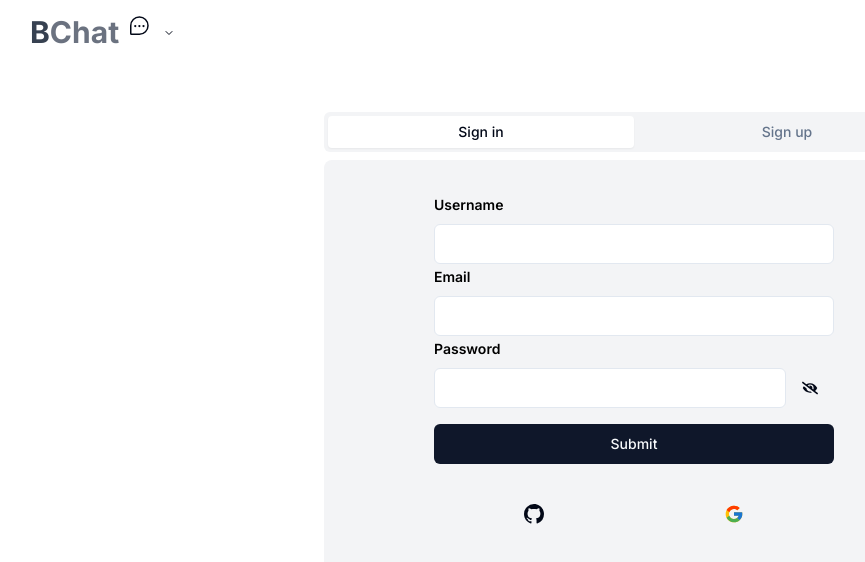
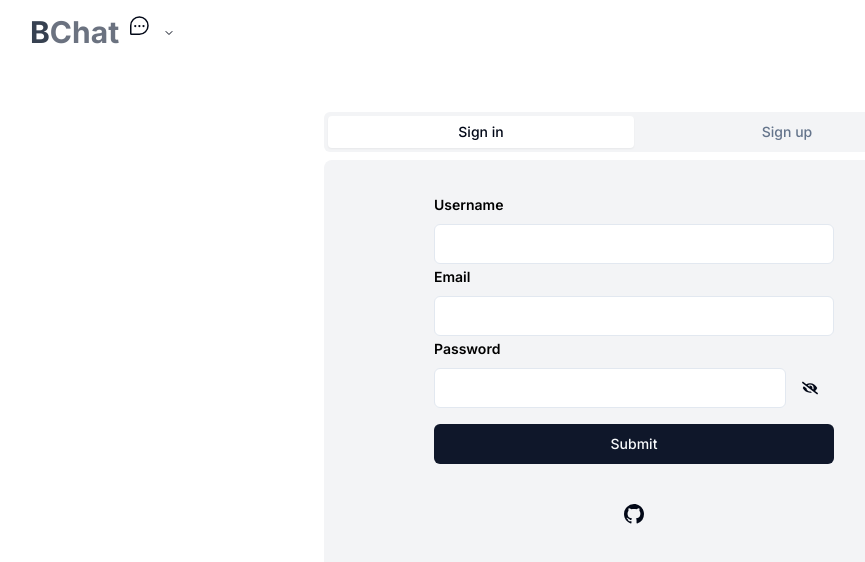
Before and after one commit to SubhPB/Bchat, a Next.js app: page /auth in a window 1280 px wide. Shown: the top 562 px of the page, without its empty margins (6-871 px from the left). Built offline with nearby package versions, Linux system fonts and the light colour scheme; no server answers.

Commit message:
temporaly commented down the Google OAuth option in forms. Will undo this when we have the access+secret key for google

```diff
--- a/src/app/auth/_components/OAuth.tsx
+++ b/src/app/auth/_components/OAuth.tsx
@@ -16,13 +16,13 @@ function OAuth() {
   };
 
   return (
-    <div className="oauth flex w-full justify-around my-4">
-        <div className="w-1/2 py-2 cursor-pointer rounded-lg hover:bg-gray-200 flex justify-center" onClick={() => doSignIn('github')}>
+    <div className="oauth flex-[1] w-full justify-around my-4">
+        <div className=" py-2 cursor-pointer rounded-lg hover:bg-gray-200 flex justify-center" onClick={() => doSignIn('github')}>
             <VscGithubInverted size={20} />
         </div>
-        <div className="w-1/2 py-2 cursor-pointer rounded-lg hover:bg-gray-200 flex justify-center">
+        {/* <div className=" py-2 cursor-pointer rounded-lg hover:bg-gray-200 flex justify-center">
             <FcGoogle size={20} />
-        </div>
+        </div> */}
     </div>
   )
 }
```
